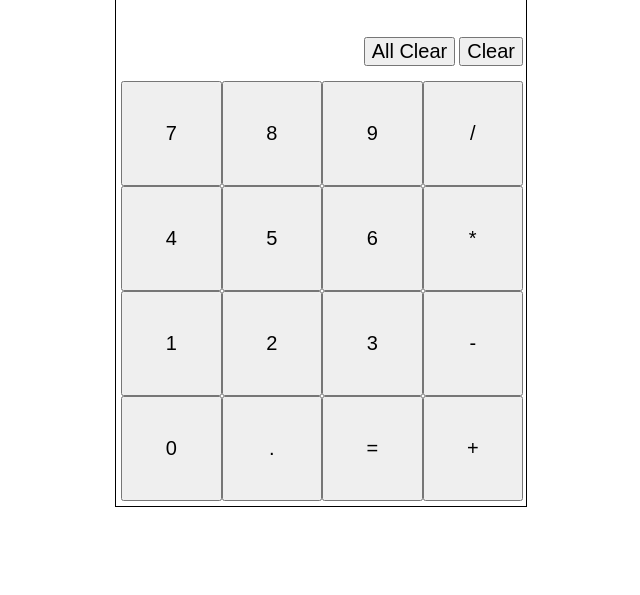
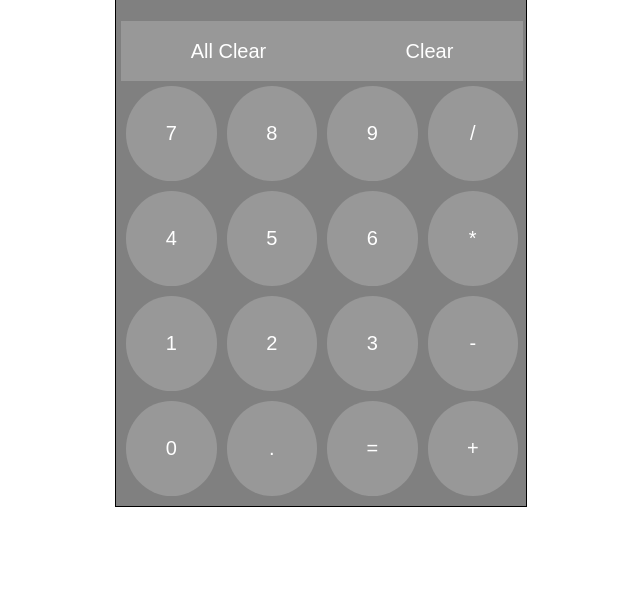
Before and after one commit to bdmabey/calculator, a plain HTML site: page index.html in a window 1280 px wide. Shown: the part 205-800 px from the top of the page, without its empty margins (397-1037 px from the left). Drawn offline with Linux system fonts and the light colour scheme.

Commit message:
finished design

```diff
--- a/style/style.css
+++ b/style/style.css
@@ -13,11 +13,23 @@ html, body {
 	display: grid;
 	padding: 5px;
 	grid-template-rows: 20% 10% 70%;
+	background-color: gray;
 }
 
 .control {
-	justify-self: end;
-	align-self: center;
+	display: flex;
+}
+
+.control button {
+	flex-grow: 1;
+	border: none;
+	background-color: #989898;
+	font-size: 20px;
+	color: white;
+}
+
+.control button:hover {
+	background-color: #595959;
 }
 
 .display {
@@ -25,6 +37,7 @@ html, body {
 	text-align: end;
 	align-self: center;
 	border: 1px solid black;
+	background-color: white;
 }
 
 .keypad {
@@ -32,6 +45,15 @@ html, body {
 	grid-template-columns: 1fr 1fr 1fr 1fr;
 }
 
-button {
+.keypad button {
 	font-size: 20px;
+	color: white;
+	border: none;
+	border-radius: 50%;
+	margin: 5px;
+	background-color: #989898;
 }
+
+.keypad button:hover {
+	background-color: #595959;
+}
```
